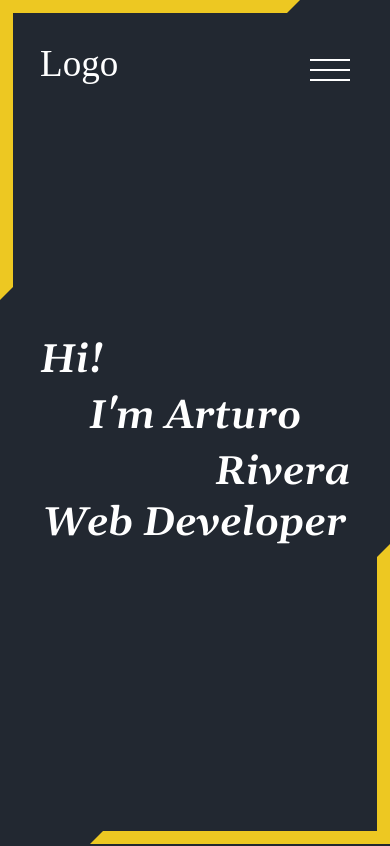
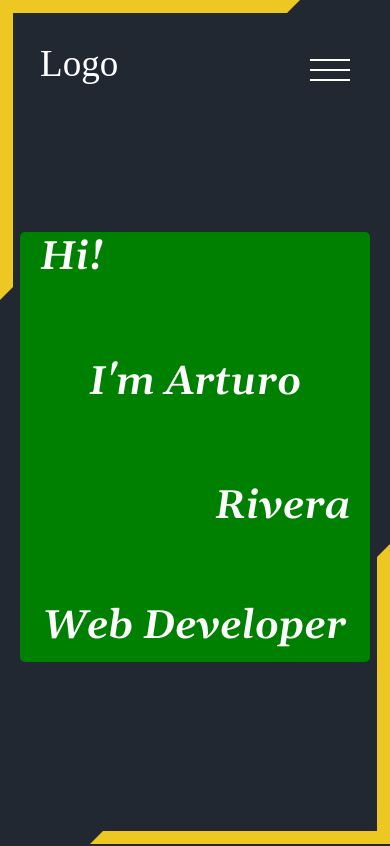
Before and after one commit to Houser97/Portfolio, a React (Create React App) app: page / in a window 390 px wide. Shown: the top 846 px of the page. Built offline with nearby package versions, Linux system fonts and the light colour scheme.

Commit message:
Increase main container height below 640px

```diff
--- a/src/styles/Presentation.css
+++ b/src/styles/Presentation.css
@@ -10,6 +10,7 @@
     width: 1000px;
     color: var(--home-color);
     font-family: 'Gelasio', serif;
+    background-color: green;
 }
 
 .hi-card,
@@ -125,13 +126,15 @@
     }
 }
 
-@media (max-width: 540px) {
+@media (max-width: 640px) {
     .app_presentation{
         font-size: 60px;
+        height: 430px;
+        justify-content: space-between;
     }
 }
 
-@media (max-width: 480px) {
+@media (max-width: 560px) {
     .app_presentation{
         font-size: 50px;
     }
```
